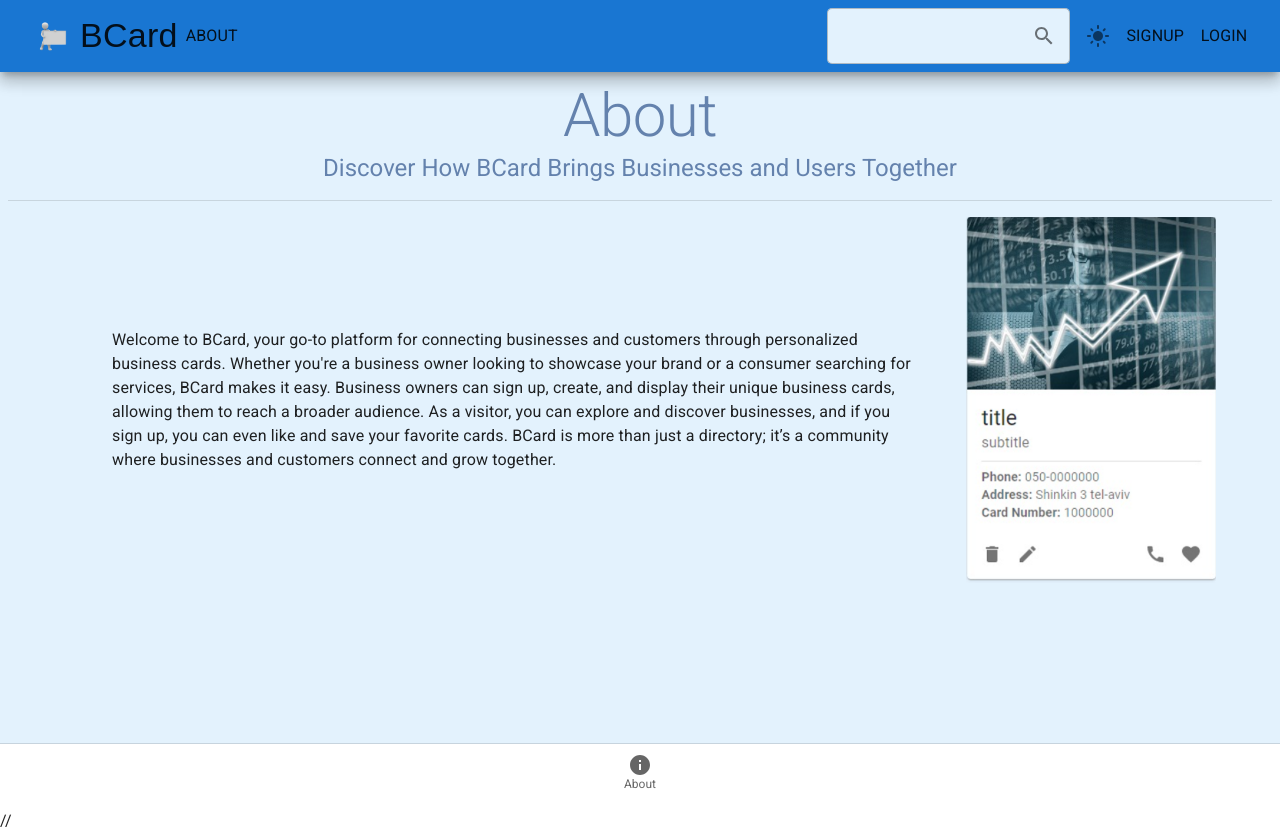
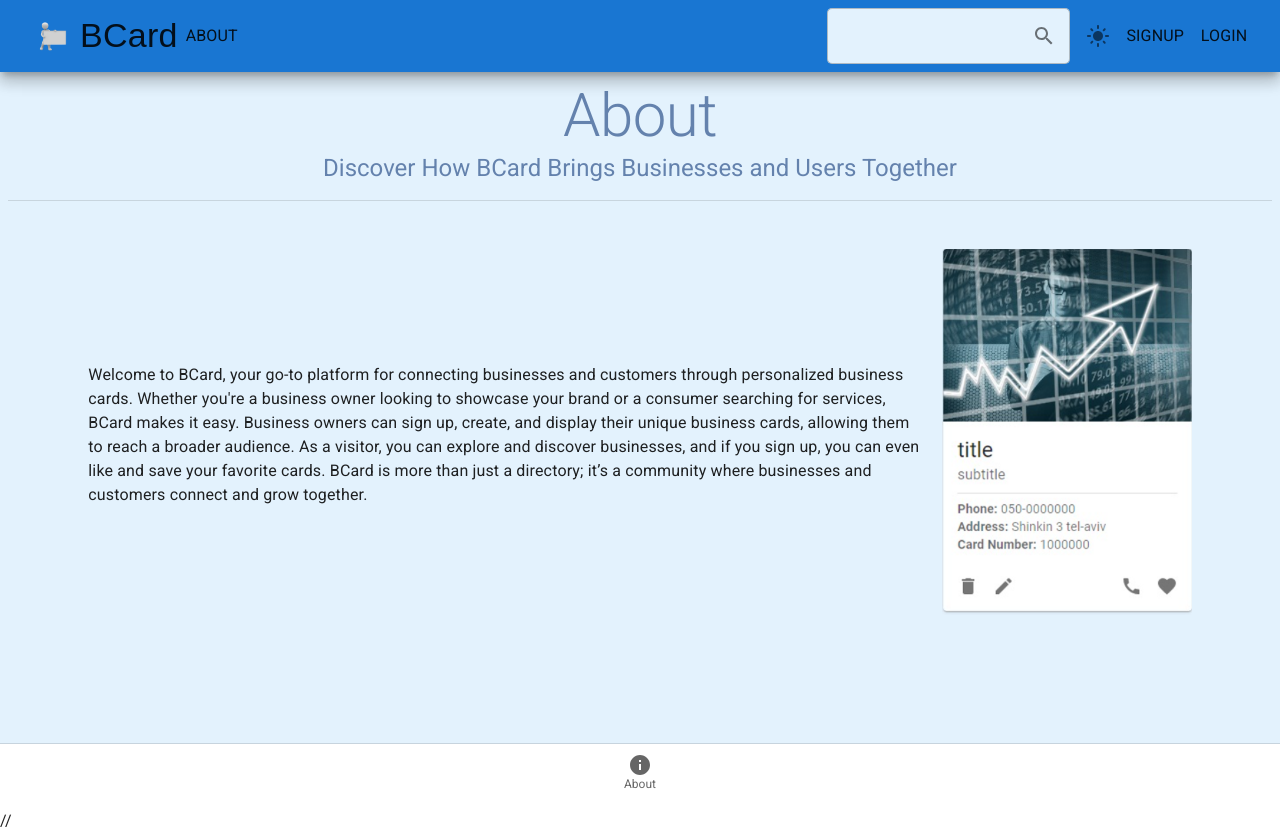
Before and after one commit to eyalSasson71006/cardsProject, a React (Vite) app: page /about in a window 1280 px wide. Built offline with nearby package versions, Linux system fonts and the light colour scheme.

Commit message:
about page compatibility

```diff
--- a/src/pages/AboutPage.jsx
+++ b/src/pages/AboutPage.jsx
@@ -1,6 +1,6 @@
 import React from "react";
 import PageHeader from "../components/PageHeader";
-import { Container, Typography } from "@mui/material";
+import { Container, Grid, Typography } from "@mui/material";
 
 export default function AboutPage() {
 	return (
@@ -9,26 +9,31 @@
 				title="About"
 				subtitle="Discover How BCard Brings Businesses and Users Together"
 			/>
-			<Container sx={{ display: "flex", alignItems: "center" }}>
-				<Typography sx={{ m: 6 }}>
+			<Grid container spacing={2} justifyContent="center" alignItems={"center"} mt={4}>
+				<Grid item xs={12} md={8}>
+					<Typography>
 						Welcome to BCard, your go-to platform for connecting
 						businesses and customers through personalized business
-					cards. Whether you're a business owner looking to showcase
-					your brand or a consumer searching for services, BCard makes
-					it easy. Business owners can sign up, create, and display
-					their unique business cards, allowing them to reach a
-					broader audience. As a visitor, you can explore and discover
-					businesses, and if you sign up, you can even like and save
-					your favorite cards. BCard is more than just a directory;
-					it’s a community where businesses and customers connect and
-					grow together.
+						cards. Whether you're a business owner looking to
+						showcase your brand or a consumer searching for
+						services, BCard makes it easy. Business owners can sign
+						up, create, and display their unique business cards,
+						allowing them to reach a broader audience. As a visitor,
+						you can explore and discover businesses, and if you sign
+						up, you can even like and save your favorite cards.
+						BCard is more than just a directory; it’s a community
+						where businesses and customers connect and grow
+						together.
 					</Typography>
+				</Grid>
+				<Grid item xs={"auto"} md={"auto"}>
 					<img
 						style={{ width: "100%", maxWidth: "250px" }}
 						src="/cardPreview.png"
 						alt="card preview"
 					/>
-			</Container>
+				</Grid>
+			</Grid>
 		</>
 	);
 }
```
Lines whose indentation alone changed are shown as unchanged.
